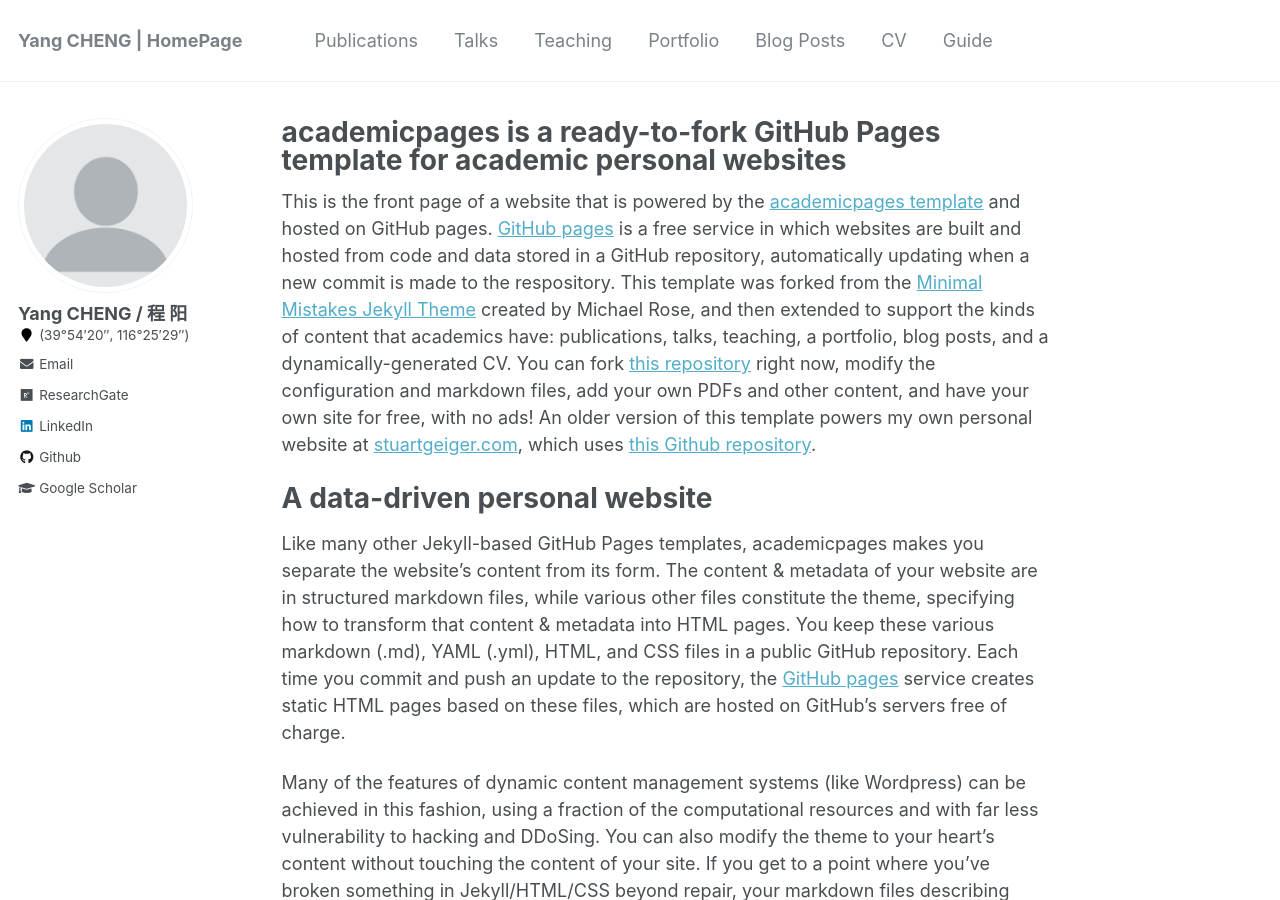
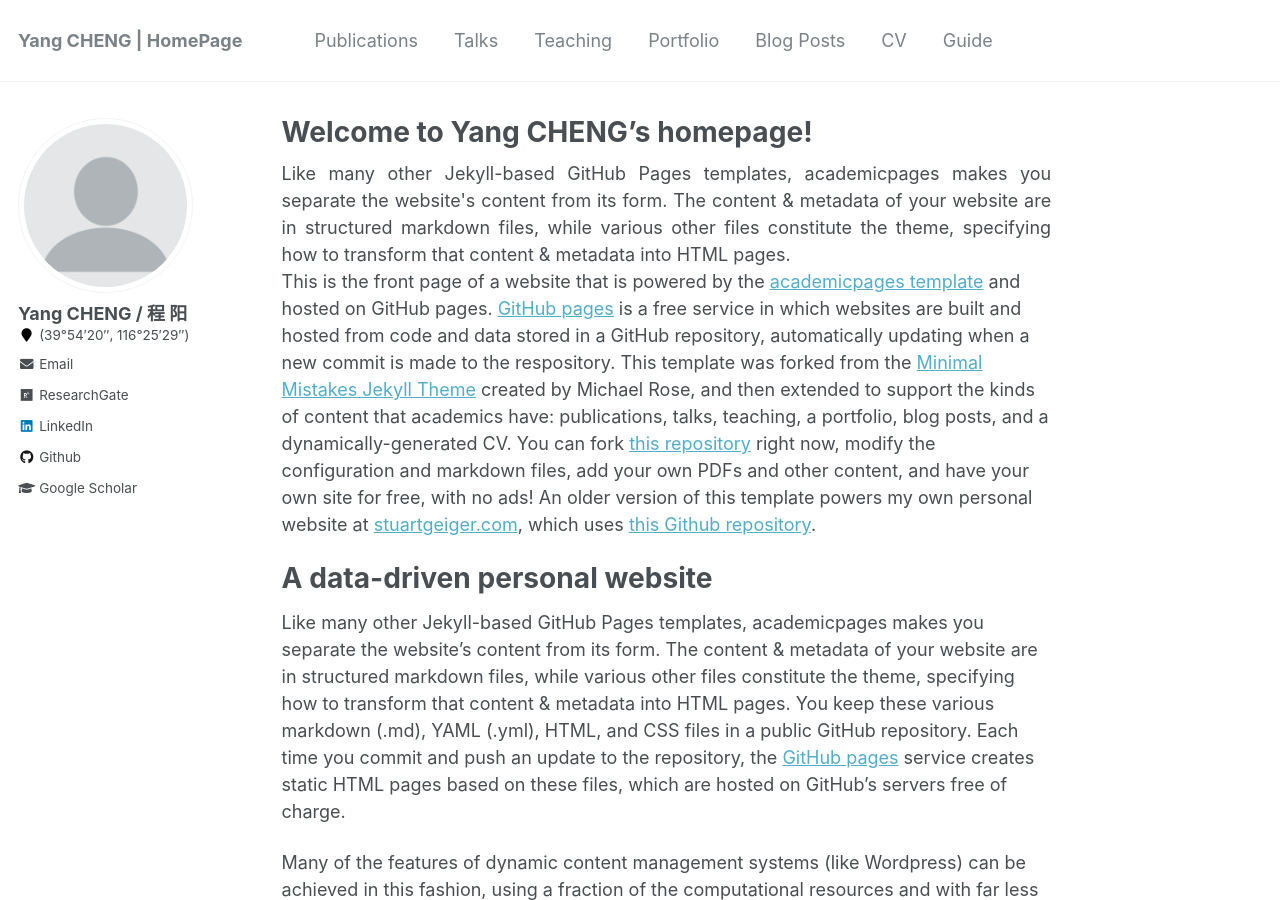
Before and after one commit to NEWPLAN/newplan.github.io, a Jekyll site: the page built from _pages/about.md, in a window 1280 px wide and 900 px high. Built offline with Jekyll 4.4.1, drawn with Linux system fonts in a browser that asks for light colours.

Commit message:
Update about.md

```diff
--- a/_pages/about.md
+++ b/_pages/about.md
@@ -1,13 +1,13 @@
 ---
 permalink: /
-title: "academicpages is a ready-to-fork GitHub Pages template for academic personal websites"
+title: "Welcome to Yang CHENG's homepage!"
 excerpt: "About me"
 author_profile: true
 redirect_from:
   - /about/
   - /about.html
 ---
-
+<div  style="text-align:justify"> Like many other Jekyll-based GitHub Pages templates, academicpages makes you separate the website's content from its form. The content & metadata of your website are in structured markdown files, while various other files constitute the theme, specifying how to transform that content & metadata into HTML pages. </div>
 This is the front page of a website that is powered by the [academicpages template](https://github.com/academicpages/academicpages.github.io) and hosted on GitHub pages. [GitHub pages](https://pages.github.com) is a free service in which websites are built and hosted from code and data stored in a GitHub repository, automatically updating when a new commit is made to the respository. This template was forked from the [Minimal Mistakes Jekyll Theme](https://mmistakes.github.io/minimal-mistakes/) created by Michael Rose, and then extended to support the kinds of content that academics have: publications, talks, teaching, a portfolio, blog posts, and a dynamically-generated CV. You can fork [this repository](https://github.com/academicpages/academicpages.github.io) right now, modify the configuration and markdown files, add your own PDFs and other content, and have your own site for free, with no ads! An older version of this template powers my own personal website at [stuartgeiger.com](http://stuartgeiger.com), which uses [this Github repository](https://github.com/staeiou/staeiou.github.io).
 
 A data-driven personal website
```
